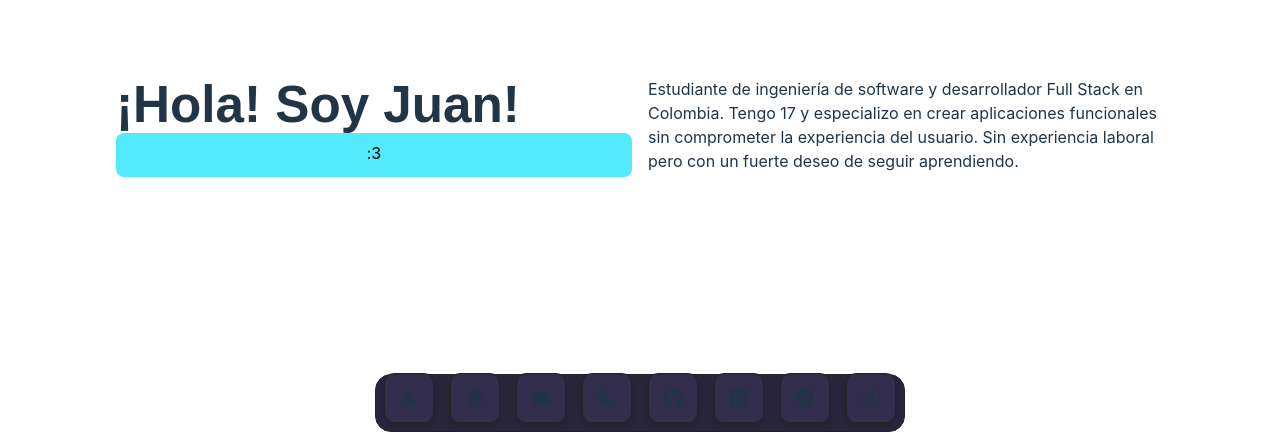
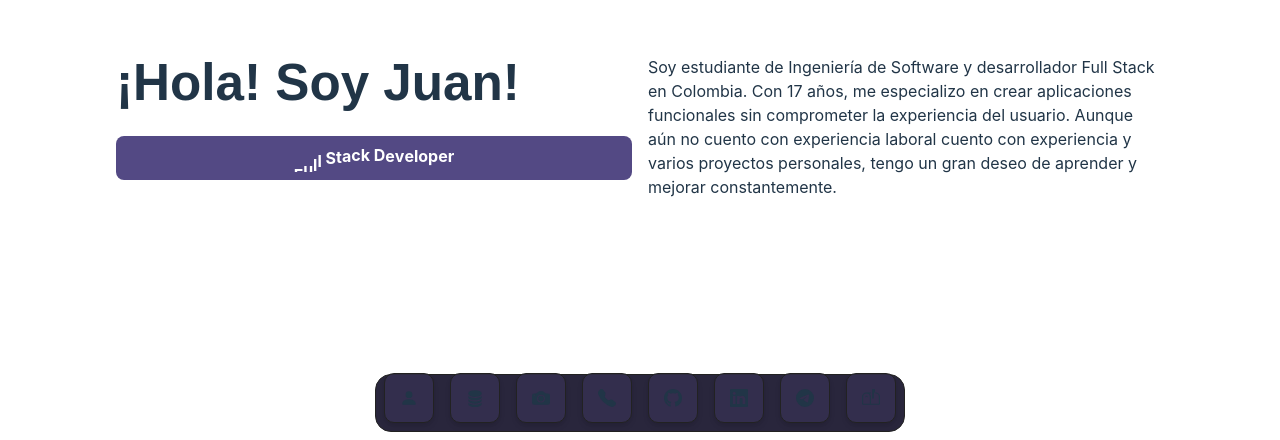
Before and after one commit to Juan1mera/Portfolio, a React (Vite) app: page / in a window 1280 px wide. Shown: the part 360-800 px from the top of the page. Built offline with nearby package versions, Linux system fonts and the light colour scheme; a web font is replaced by a local one.

Commit message:
fix: Acomodando espacio y  textp

```diff
--- a/src/views/home/Home.tsx
+++ b/src/views/home/Home.tsx
@@ -15,9 +15,10 @@ function Home() {
         <div className='gridContainer'>
           <div>
             <h1>¡Hola! Soy Juan!</h1>
+            <br />
             <RotatingText
               texts={['Software Engineer Student', 'Full Stack Developer', ':3']}
-              mainClassName="px-2 sm:px-2 md:px-3 bg-cyan-300 text-black overflow-hidden py-0.5 sm:py-1 md:py-2 justify-center rounded-lg"
+              mainClassName="px-2 sm:px-2 md:px-3 bg-[#534984] text-white overflow-hidden py-0.5 sm:py-1 md:py-2 justify-center rounded-lg font-bold"
               staggerFrom={"last"}
               initial={{ y: "100%" }}
               animate={{ y: 0 }}
@@ -25,12 +26,12 @@ function Home() {
               staggerDuration={0.025}
               splitLevelClassName="overflow-hidden pb-0.5 sm:pb-1 md:pb-1"
               transition={{ type: "spring", damping: 30, stiffness: 400 }}
-              rotationInterval={2000}
+              rotationInterval={4000}
             />
           </div>
           <div>
             <p>
-            Estudiante de ingeniería de software y desarrollador Full Stack en Colombia. Tengo 17 y especializo en crear aplicaciones funcionales sin comprometer la experiencia del usuario. Sin experiencia laboral pero con un fuerte deseo de seguir aprendiendo.
+            Soy estudiante de Ingeniería de Software y desarrollador Full Stack en Colombia. Con 17 años, me especializo en crear aplicaciones funcionales sin comprometer la experiencia del usuario. Aunque aún no cuento con experiencia laboral cuento con experiencia y varios proyectos personales, tengo un gran deseo de aprender y mejorar constantemente.
             </p>
           </div>
         </div>
```
